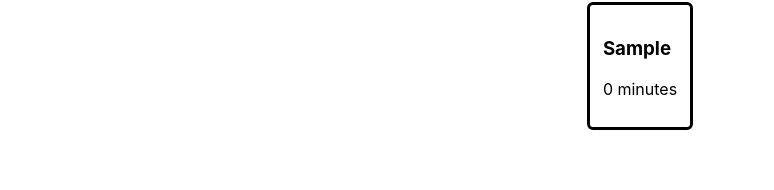
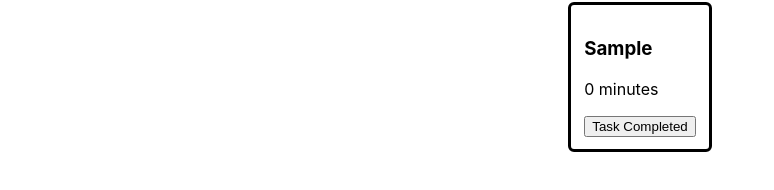
Before and after one commit to EidorianAvi/Rise_to_the_challenge, a React (Create React App) app in the folder frontend/: page / in a window 1280 px wide. Both pictures are taken after typing "Sample" into the empty fields and a click on the input 678 px from the left and 129 px from the top of the page. Shown: the part 232-422 px from the top of the page, without its empty margins (0-774 px from the left). Built offline with nearby package versions, Linux system fonts and the light colour scheme; no server answers.

Commit message:
delete button added to each task

```diff
--- a/frontend/src/App.js
+++ b/frontend/src/App.js
@@ -46,7 +46,16 @@ class App extends Component {
     fetch(`${baseURL}/tasks`, {
       method: 'POST',
       headers: {'Content-Type': 'application/JSON'},
-      body: JSON.stringify({todo: newTask})
+      body: JSON.stringify(newTask)
+    })
+  }
+
+  removeTask = (task) => {
+    let newTaskList = this.state.tasks.filter(t => t !== task)
+    this.setState({tasks: newTaskList})
+
+    fetch(`http://localhost:3000/tasks/${task.id}`, {
+      method: 'DELETE'
     })
   }
 
@@ -59,7 +68,7 @@ class App extends Component {
         </div>
         <TaskForm addTask={this.addTask} />
         <h1>Tasks</h1>
-        <TaskList  tasks ={this.state.tasks} />
+        <TaskList  tasks ={this.state.tasks} removeTask={this.removeTask} />
       </div>
     );
   }
--- a/frontend/src/TaskCard.js
+++ b/frontend/src/TaskCard.js
@@ -1,10 +1,11 @@
 import React from 'react'
 
-export default function TaskCard({ task }) {
+export default function TaskCard({ task, removeTask }) {
     return (
         <div className={task.urgency ? 'task-card urgent' : 'task-card'}>
             <h3>{task.description}</h3>
             <p>{task.length} minutes</p>
+            <button onClick={() => removeTask(task)}>Task Completed</button>
         </div>
     )
 }
--- a/frontend/src/TaskList.js
+++ b/frontend/src/TaskList.js
@@ -1,8 +1,8 @@
 import React from 'react'
 import TaskCard from './TaskCard'
 
-export default function TaskList({ tasks }) {
-    const getTasks = tasks.map(task => <TaskCard key={task.id} task={task} />)
+export default function TaskList({ tasks, removeTask }) {
+    const getTasks = tasks.map(task => <TaskCard key={task.id} task={task} removeTask={removeTask} />)
 
     return(
         <div className='task-list'>
```
Also changed, not shown: 1 other file (tests, documents, lock files or other folders).
